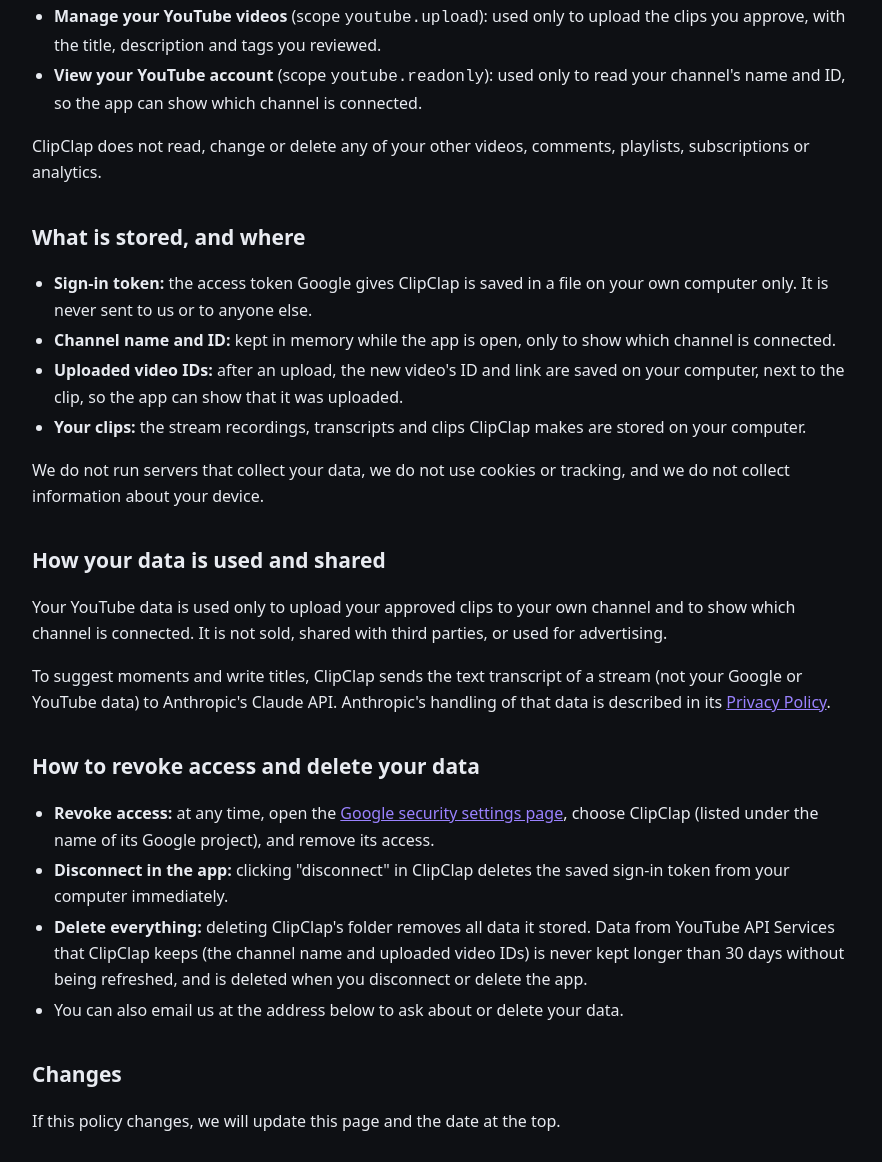
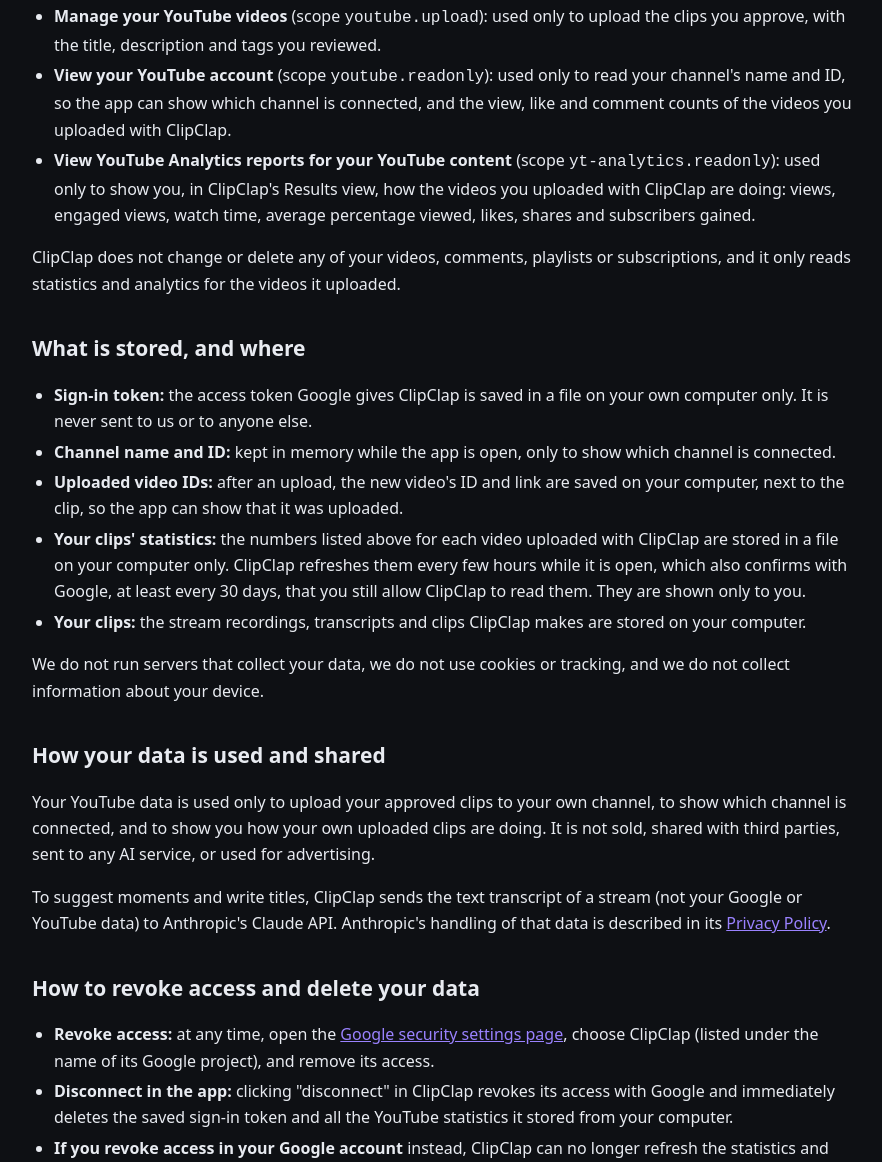
Before and after one commit to viktorstojkov002-blip/clipclap, a plain HTML site: page privacy.html in a window 1280 px wide. Shown: the part 514-1676 px from the top of the page, without its empty margins (198-1080 px from the left). Drawn offline with Linux system fonts and the light colour scheme.

Commit message:
Add files via upload

```diff
--- a/privacy.html
+++ b/privacy.html
@@ -17,7 +17,7 @@
   <main>
     <div class="wrap">
       <h1>Privacy Policy</h1>
-      <p class="muted">Last updated: November 13, 2026</p>
+      <p class="muted">Last updated: November 20, 2026</p>
 
       <p>ClipClap is a personal desktop app for Windows, made and used by the owner of the ClipClap YouTube channel
         ("we", "us"). This policy explains what data ClipClap uses, why, and how you can remove it.</p>
@@ -34,22 +34,24 @@
       <p>When you click "Connect YouTube", Google asks you to allow ClipClap to:</p>
       <ul>
         <li><strong>Manage your YouTube videos</strong> (scope <code>youtube.upload</code>): used only to upload the clips you approve, with the title, description and tags you reviewed.</li>
-        <li><strong>View your YouTube account</strong> (scope <code>youtube.readonly</code>): used only to read your channel's name and ID, so the app can show which channel is connected.</li>
+        <li><strong>View your YouTube account</strong> (scope <code>youtube.readonly</code>): used only to read your channel's name and ID, so the app can show which channel is connected, and the view, like and comment counts of the videos you uploaded with ClipClap.</li>
+        <li><strong>View YouTube Analytics reports for your YouTube content</strong> (scope <code>yt-analytics.readonly</code>): used only to show you, in ClipClap's Results view, how the videos you uploaded with ClipClap are doing: views, engaged views, watch time, average percentage viewed, likes, shares and subscribers gained.</li>
       </ul>
-      <p>ClipClap does not read, change or delete any of your other videos, comments, playlists, subscriptions or analytics.</p>
+      <p>ClipClap does not change or delete any of your videos, comments, playlists or subscriptions, and it only reads statistics and analytics for the videos it uploaded.</p>
 
       <h2>What is stored, and where</h2>
       <ul>
         <li><strong>Sign-in token:</strong> the access token Google gives ClipClap is saved in a file on your own computer only. It is never sent to us or to anyone else.</li>
         <li><strong>Channel name and ID:</strong> kept in memory while the app is open, only to show which channel is connected.</li>
         <li><strong>Uploaded video IDs:</strong> after an upload, the new video's ID and link are saved on your computer, next to the clip, so the app can show that it was uploaded.</li>
+        <li><strong>Your clips' statistics:</strong> the numbers listed above for each video uploaded with ClipClap are stored in a file on your computer only. ClipClap refreshes them every few hours while it is open, which also confirms with Google, at least every 30 days, that you still allow ClipClap to read them. They are shown only to you.</li>
         <li><strong>Your clips:</strong> the stream recordings, transcripts and clips ClipClap makes are stored on your computer.</li>
       </ul>
       <p>We do not run servers that collect your data, we do not use cookies or tracking, and we do not collect information about your device.</p>
 
       <h2>How your data is used and shared</h2>
-      <p>Your YouTube data is used only to upload your approved clips to your own channel and to show which channel is connected.
-        It is not sold, shared with third parties, or used for advertising.</p>
+      <p>Your YouTube data is used only to upload your approved clips to your own channel, to show which channel is connected,
+        and to show you how your own uploaded clips are doing. It is not sold, shared with third parties, sent to any AI service, or used for advertising.</p>
       <p>To suggest moments and write titles, ClipClap sends the text transcript of a stream (not your Google or YouTube data)
         to Anthropic's Claude API. Anthropic's handling of that data is described in its
         <a href="https://www.anthropic.com/legal/privacy">Privacy Policy</a>.</p>
@@ -57,8 +59,9 @@
       <h2>How to revoke access and delete your data</h2>
       <ul>
         <li><strong>Revoke access:</strong> at any time, open the <a href="https://security.google.com/settings/security/permissions">Google security settings page</a>, choose ClipClap (listed under the name of its Google project), and remove its access.</li>
-        <li><strong>Disconnect in the app:</strong> clicking "disconnect" in ClipClap deletes the saved sign-in token from your computer immediately.</li>
-        <li><strong>Delete everything:</strong> deleting ClipClap's folder removes all data it stored. Data from YouTube API Services that ClipClap keeps (the channel name and uploaded video IDs) is never kept longer than 30 days without being refreshed, and is deleted when you disconnect or delete the app.</li>
+        <li><strong>Disconnect in the app:</strong> clicking "disconnect" in ClipClap revokes its access with Google and immediately deletes the saved sign-in token and all the YouTube statistics it stored from your computer.</li>
+        <li><strong>If you revoke access in your Google account</strong> instead, ClipClap can no longer refresh the statistics and deletes them within 30 days (the next time it runs after that).</li>
+        <li><strong>Delete everything:</strong> deleting ClipClap's folder removes all data it stored. Data from YouTube API Services that ClipClap keeps (the channel name, uploaded video IDs and your clips' statistics) is never kept longer than 30 days without being refreshed, and is deleted when you disconnect or delete the app.</li>
         <li>You can also email us at the address below to ask about or delete your data.</li>
       </ul>
 
```
